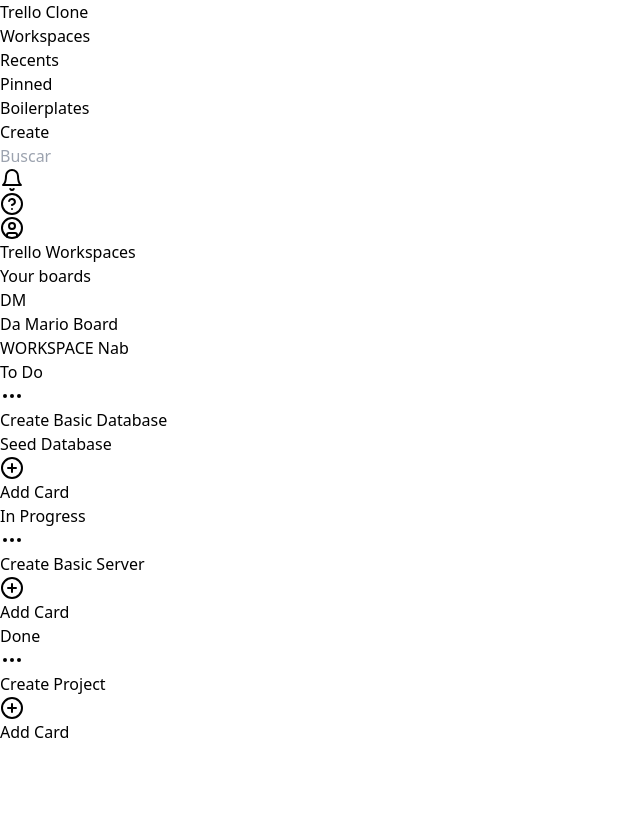
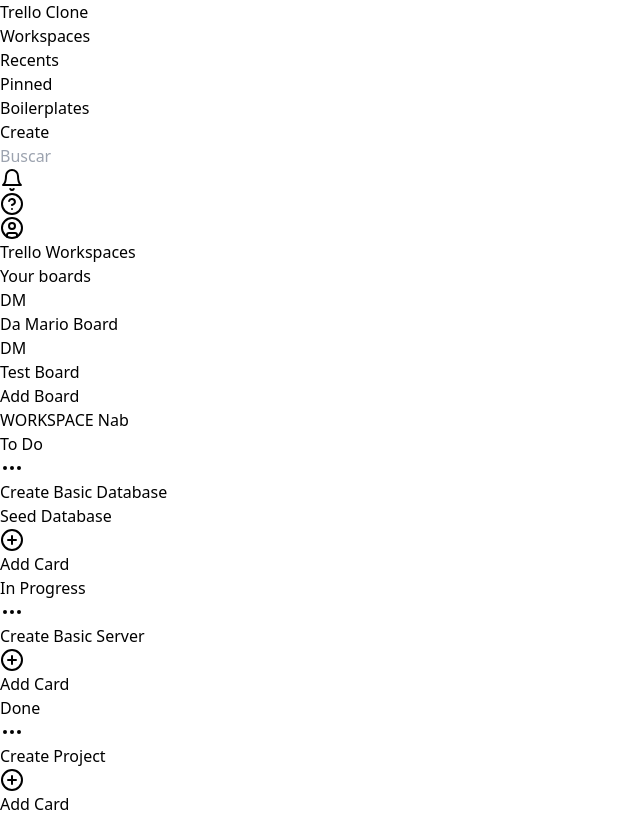
Before and after one commit to Alejandro1709/Trello-Clone, a React (Vite) app: page / in a window 1280 px wide. Shown: the whole page, without its empty margins (0-640 px from the left). Built offline with nearby package versions, Linux system fonts and the light colour scheme.

Commit message:
Add: Button to create boards

```diff
--- a/src/components/Sidebar/BoardSection.tsx
+++ b/src/components/Sidebar/BoardSection.tsx
@@ -7,10 +7,10 @@ const BoardSection = () => {
   return (
     <div className='flex flex-col'>
       <h2 className='font-semibold p-2 text-[#9FADBD]'>Your boards</h2>
-
       {/* BOARDS STARTS */}
       <Boards boards={boards} />
       {/* BOARDS ENDS */}
+      <button className='bg-[#1D2126] mt-1.5 p-2'>Add Board</button>
     </div>
   );
 };
--- a/src/components/Sidebar/Boards.tsx
+++ b/src/components/Sidebar/Boards.tsx
@@ -13,7 +13,7 @@ const Boards = ({ boards }: BoardProps) => {
   };
 
   return (
-    <ul className='flex flex-col gap-0.5'>
+    <ul className='flex flex-col gap-0.5 border-b border-[#2C323B]'>
       {boards.map((board) => (
         <li
           className='flex flex-row gap-2 p-2 bg-[#5D5F65] items-center cursor-pointer hover:bg-[#434549]'
--- a/src/data/boards.ts
+++ b/src/data/boards.ts
@@ -22,6 +22,27 @@ const boards: IBoard[] = [
       },
     ],
   },
+  {
+    id: 'b02',
+    title: 'Test Board',
+    lists: [
+      {
+        id: 'l02',
+        title: 'To Do',
+        items: [],
+      },
+      {
+        id: 'l03',
+        title: 'In Progress',
+        items: [],
+      },
+      {
+        id: 'l04',
+        title: 'Done',
+        items: [],
+      },
+    ],
+  },
 ];
 
 export default boards;
--- a/src/stores/boardStore.ts
+++ b/src/stores/boardStore.ts
@@ -11,7 +11,7 @@ type BoardType = {
 
 export const useBoardStore = create<BoardType>((set) => ({
   boards: boards,
-  selectedBoard: boards[0],
+  selectedBoard: boards[0] ?? undefined,
   setBoards: (boards: IBoard[]) => set(() => ({ boards })),
   setSelectedBoard: (board: IBoard) => set(() => ({ selectedBoard: board })),
 }));
```
